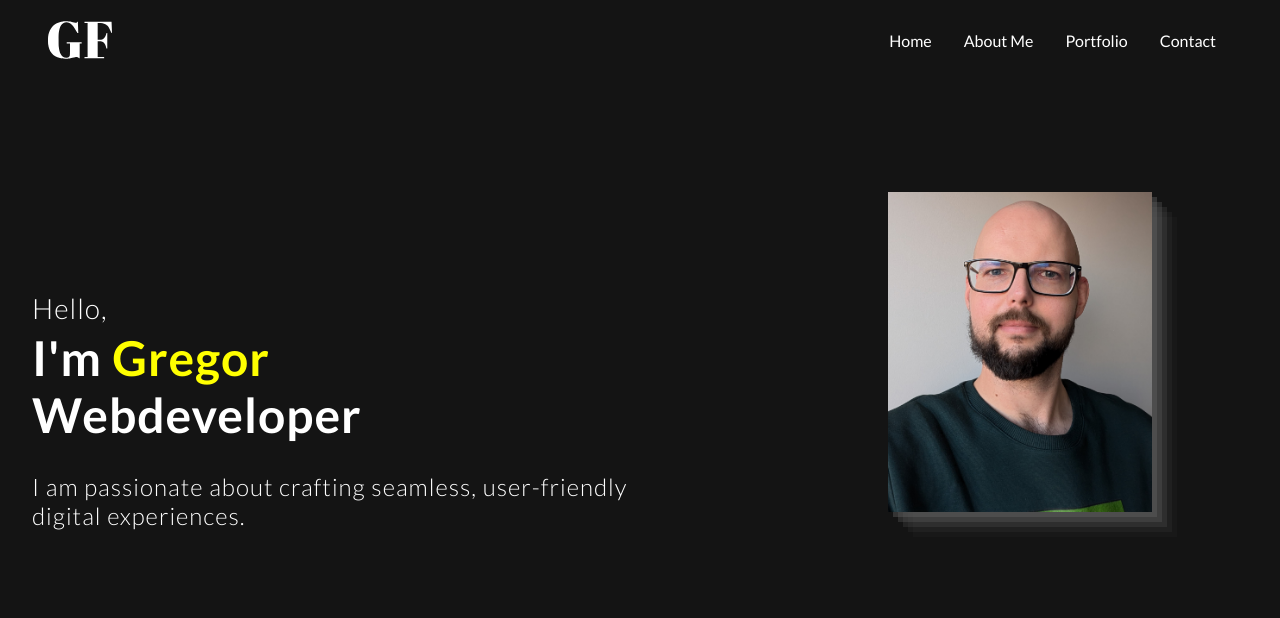
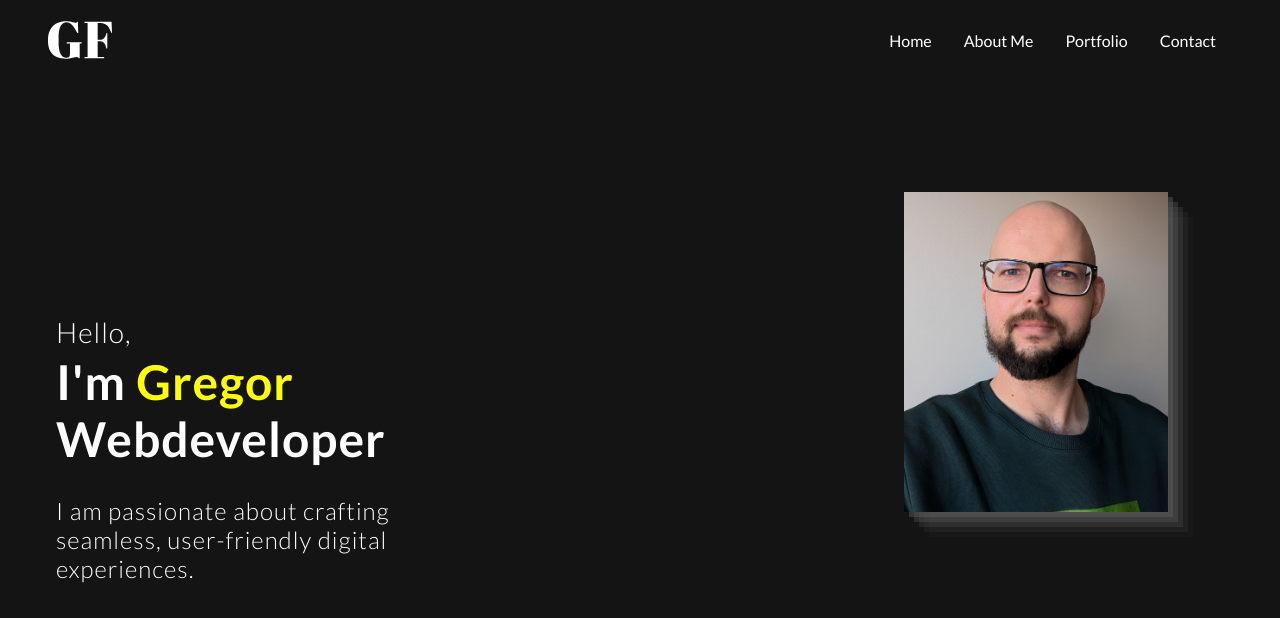
Before and after one commit to Gafrelek/Gafrelek.github.io, a React (Vite) app: page / in a window 1280 px wide. Shown: the top 618 px of the page. Built offline with nearby package versions, Linux system fonts and the light colour scheme.

Commit message:
home css optimized

```diff
--- a/src/components/Intro/Intro.css
+++ b/src/components/Intro/Intro.css
@@ -2,8 +2,7 @@
 #intro {
   height: calc(100vh - 4rem);
   width: 100vw;
-  margin: 0;
-  padding: 0;
+
   overflow: hidden;
   position: relative;
   display: flex;
@@ -36,10 +35,13 @@
   font-weight: 300;
   max-width: 100vw;
 }
-
+.spacerLastChild {
+  margin: 1rem;
+  padding: 0.5rem;
+}
 .bg {
   position: static;
-  width: 80vw;
+  width: 90vw;
   height: auto;
   margin: 1rem;
   box-shadow: none;
@@ -61,7 +63,12 @@
   }
   .introPara {
     font-size: 1.5rem;
-    max-width: 50vw;
+    /* max-width: 50vw; */
+  }
+  .bg {
+    width: 70vw;
+    height: auto;
+    margin: 1rem auto;
   }
 }
 
@@ -72,6 +79,9 @@
   }
   .spacerLastChild {
     flex: 0 1 20%;
+  }
+  .introPara {
+    max-width: 50vw;
   }
   .bg {
     position: absolute;
@@ -91,6 +101,9 @@
   .spacerLastChild {
     flex: 0 1 20%;
   }
+  .introPara {
+    max-width: 30vw;
+  }
 }
 
 /* Large Desktop Adjustments */
@@ -99,17 +112,8 @@
     margin: 2rem;
     padding: 1rem;
   }
-  .introContent {
-    font-size: 3.5vw;
-  }
-  .introPara {
-    font-size: 1.5vw;
-  }
-  .spacerFirstChild {
-    flex: 0 1 10%;
-  }
   .bg {
-    width: 30vw;
+    width: 25vw;
     height: auto;
   }
 }
```
